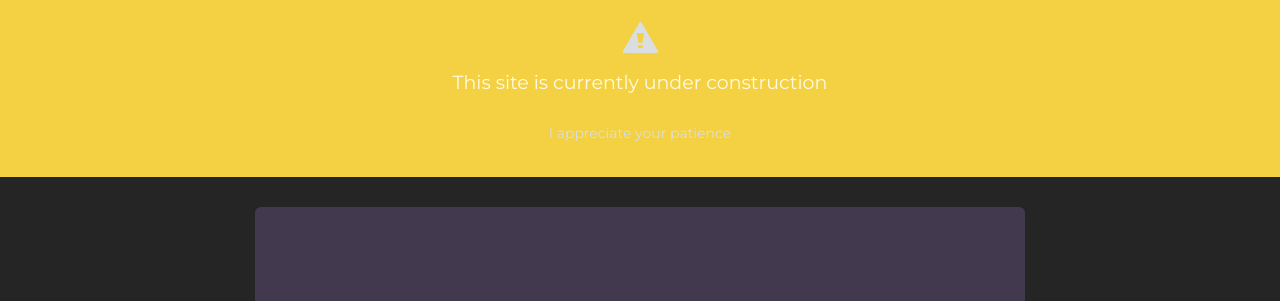
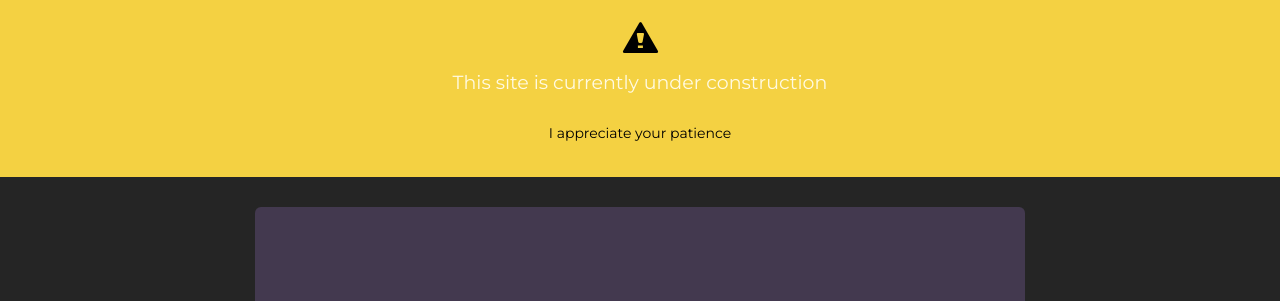
Before and after one commit to Funkatronics/TactileWaves, a plain HTML site: page index.html in a window 1280 px wide. Shown: the part 53-354 px from the top of the page. Drawn offline with nearby package versions, Linux system fonts and the light colour scheme.

Commit message:
Fixed a bad text color in project page

```diff
--- a/index.html
+++ b/index.html
@@ -198,7 +198,7 @@
   	</div>
 </nav>
 
-<div class="jumbotron text-center" style="background-color: #f4d142; padding: 75px 25px 25px;">
+<div class="jumbotron text-center" style="background-color: #f4d142; color: #000; padding: 75px 25px 25px;">
 	<span class="glyphicon glyphicon-alert" style="font-size: 30px"></span>
 	<h4>This site is currently under construction</h4>
 	<h5>I appreciate your patience</h5>
```
